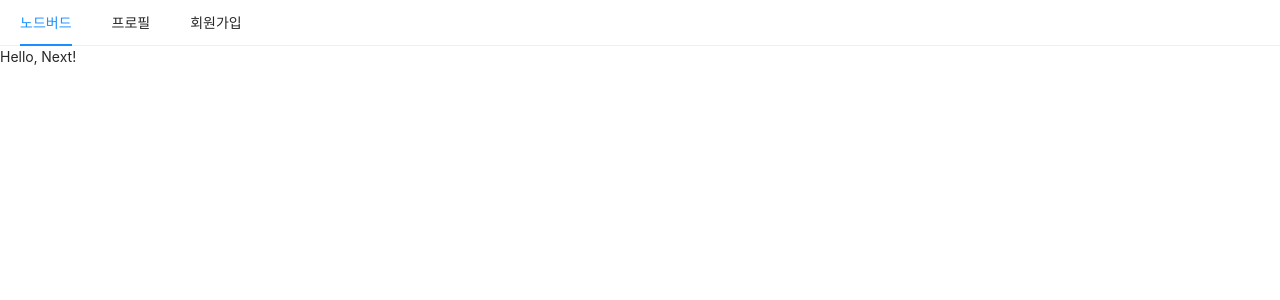
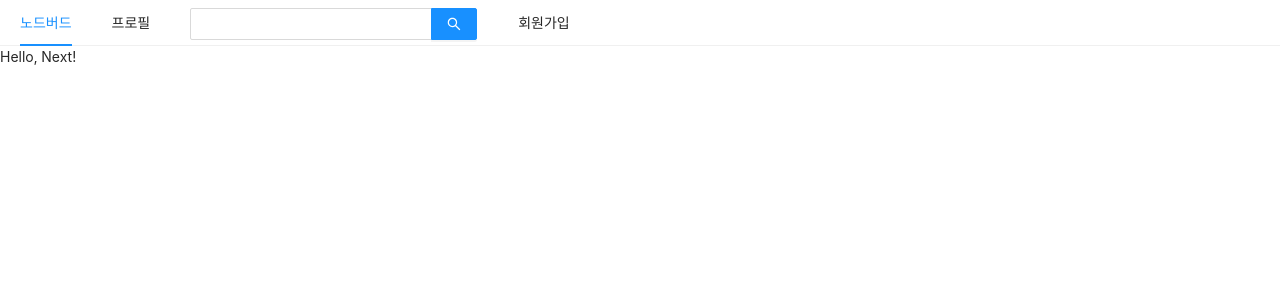
Before and after one commit to Limheonjun/react-nodebird, a Next.js app: page / in a window 1280 px wide. Shown: the top 300 px of the page. Built offline with nearby package versions, Linux system fonts and the light colour scheme.

Commit message:
검색창 추가

```diff
--- a/components/AppLayout.tsx
+++ b/components/AppLayout.tsx
@@ -1,7 +1,7 @@
 import React from 'react'
 import PropTypes from 'prop-types'
 import Link from 'next/link'
-import { Menu } from 'antd'
+import { Menu, Input } from 'antd'
 
 const AppLayout = function ({ children }: Props) {
   return (
@@ -12,6 +12,9 @@ const AppLayout = function ({ children }: Props) {
         </Menu.Item>
         <Menu.Item>
           <Link href="/profile"><a>프로필</a></Link>
+        </Menu.Item>
+        <Menu.Item>
+          <Input.Search enterButton style={{ verticalAlign: 'middle' }}/>
         </Menu.Item>
         <Menu.Item>
           <Link href="/signup"><a>회원가입</a></Link>
```
